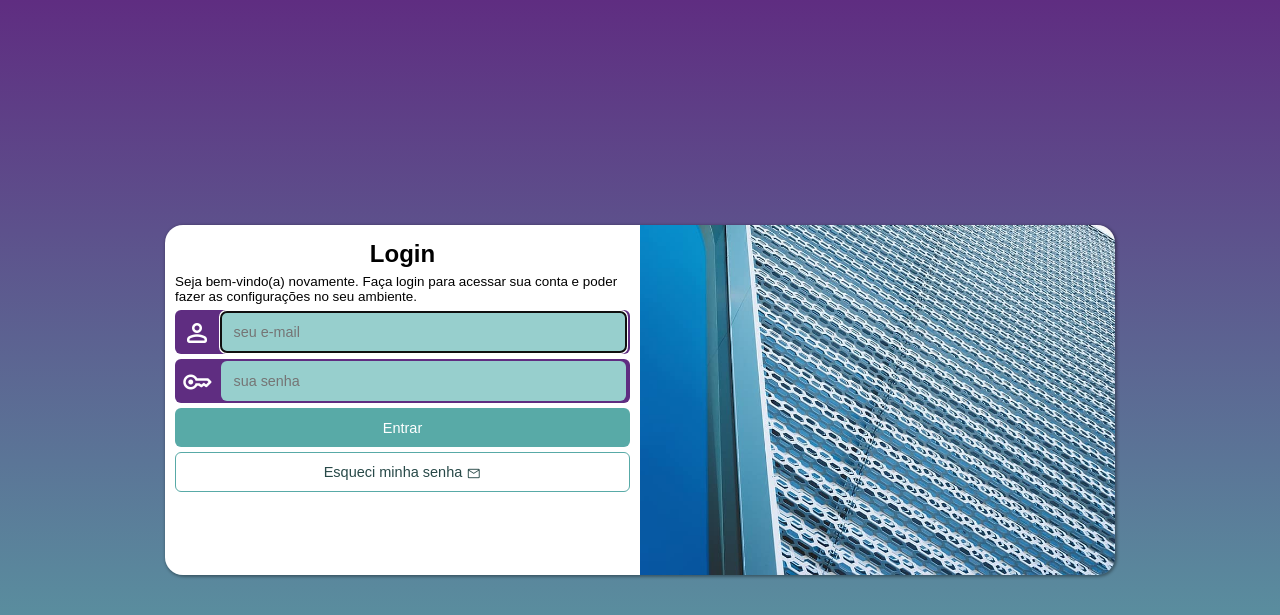
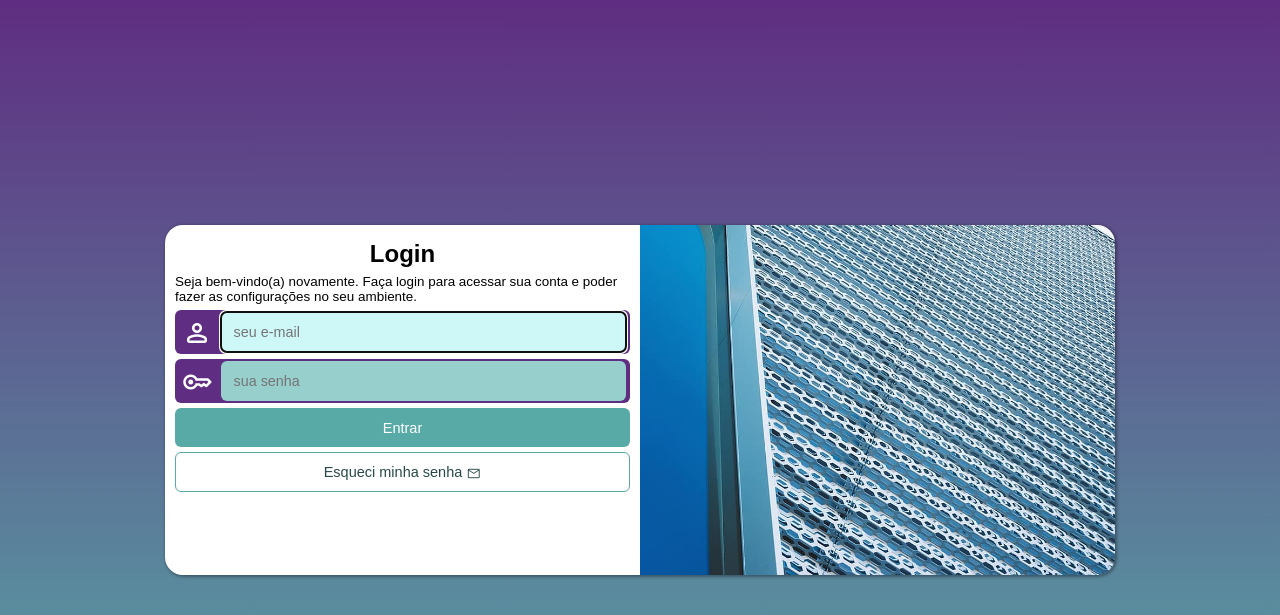
Before and after one commit to LucassTavares009/projeto-login, a PHP site: page / in a window 1280 px wide, with the restyled element focused. Shown: the top 615 px of the page. Run offline with PHP 8.4, Linux system fonts and the light colour scheme.

Commit message:
udpate style.css

```diff
--- a/style/style.css
+++ b/style/style.css
@@ -80,6 +80,10 @@ body {
     font-size: .9em;
     text-align: left;
     width: 181px;
+}
+
+.input-login:focus {
+    background-color: #cdf8f7;
 }
 
 .material-symbols-rounded {
```
